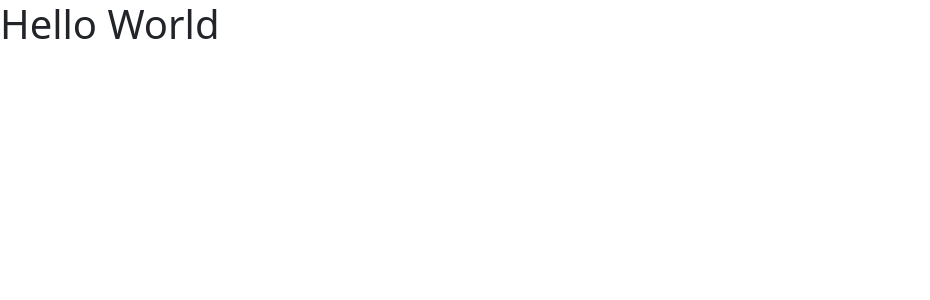
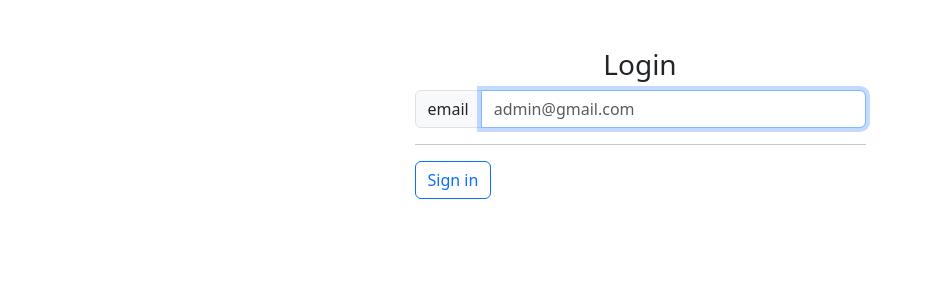
Before and after one commit to isnastish/OpenAI-app, a React (Create React App) app in the folder web-app/: page / in a window 1280 px wide. Shown: the top 300 px of the page, without its empty margins (0-930 px from the left). Built offline with nearby package versions, Linux system fonts and the light colour scheme; the HTML template or start-up script is replaced by a standard one.

Commit message:
Implementing login form

```diff
--- a/web-app/src/App.tsx
+++ b/web-app/src/App.tsx
@@ -2,8 +2,20 @@ import React from 'react';
 
 function App() {
     return (
-        <div className="App">
-            <h1>Hello World</h1>
+        <div className="container">
+          <div className='row justify-content-center mt-5'>
+            <div className='col-md-5'>
+                <h3 className="text-center">Login</h3>
+                <div className="input-group flex-nowrap">
+                  <span className="input-group-text" id="addon-wrapping">email</span>
+                  <input type="text" autoFocus={true} required className="form-control" placeholder="admin@gmail.com" aria-label="Username" aria-describedby="addon-wrapping"/>
+                </div>
+                <hr></hr>
+                <div className="col-12">
+                  <button type="submit" className="btn btn-outline-primary">Sign in</button>
+                </div>
+            </div>
+          </div>
         </div>
     );
 }
```
